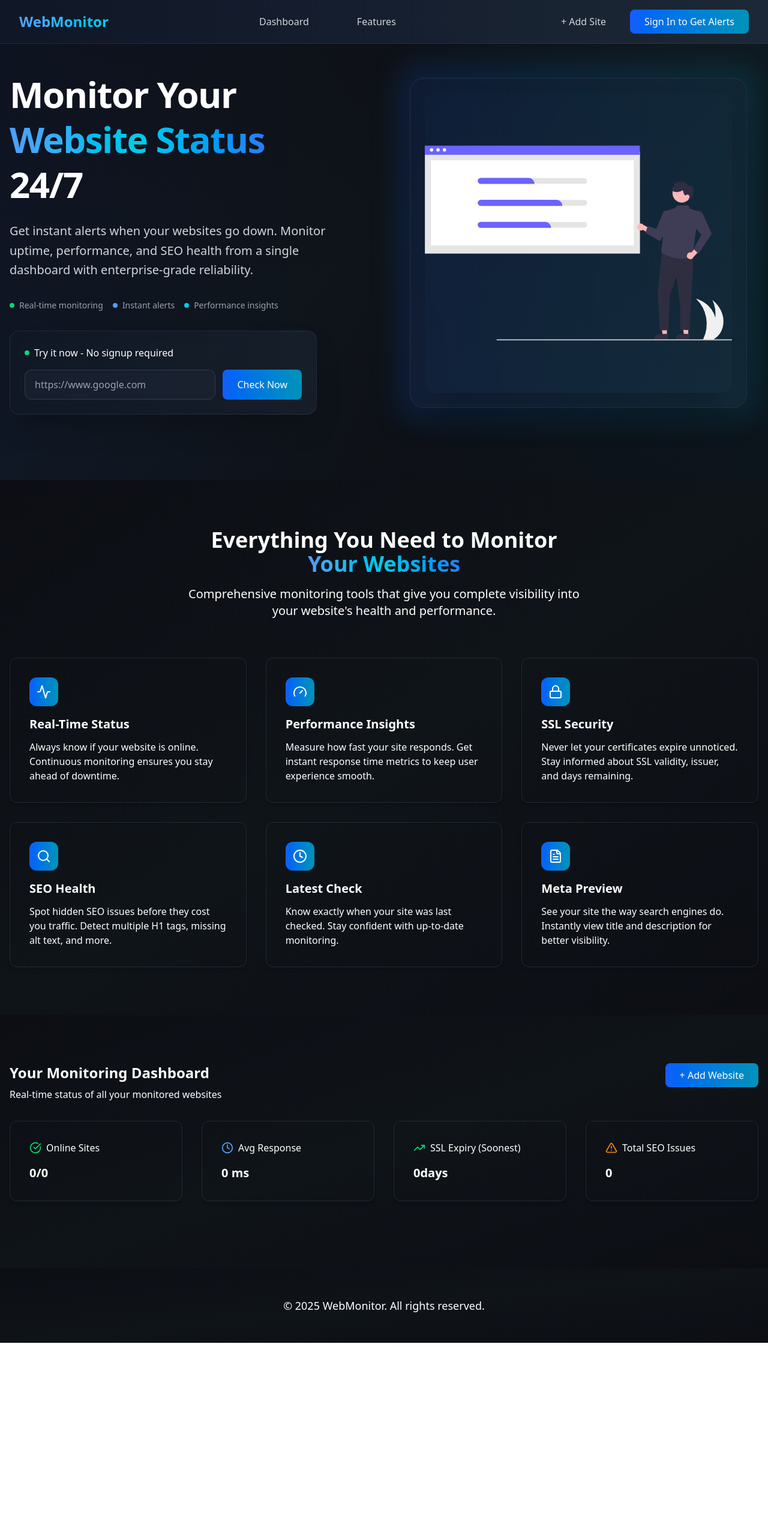
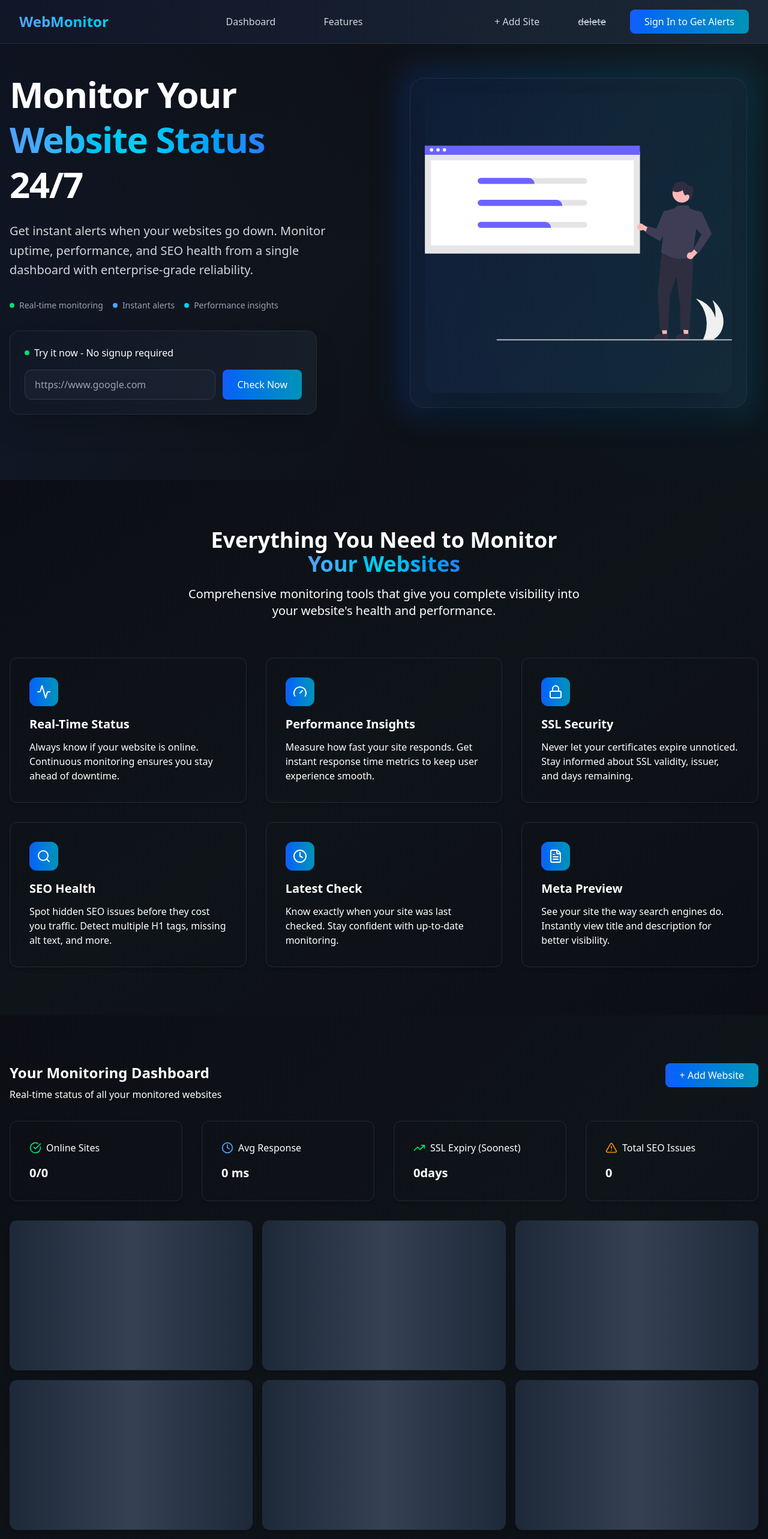
Before and after one commit to Dineshsoni02/WebmonitorV2, a React (Vite) app in the folder frontend/: page / in a window 1280 px wide. Shown: the top 2565 px of the page at 60% size. Before the commit the page ends 2238 px from the top, so only its background shows below. Built offline with nearby package versions, Linux system fonts and the light colour scheme.

Commit message:
loading in websites

```diff
--- a/frontend/src/components/BodyComponent.jsx
+++ b/frontend/src/components/BodyComponent.jsx
@@ -111,6 +111,13 @@ export const NavigationBar = () => {
               + Add Site
             </Button>
 
+            <Button
+              onClick={() => localStorage.clear()}
+              variant="none"
+              className="text-gray-300 hover:text-white transition-colors duration-200 font-medium px-4 py-2 rounded-lg hover:bg-gray-700/50 cursor-pointer"
+            >
+              <del>delete</del>
+            </Button>
             {user ? (
               <UserHeader />
             ) : (
@@ -421,24 +428,8 @@ export const FooterSection = () => {
 const DashboardSection = ({ setShowModal }) => {
   const [websiteList, setWebsiteList] = useState([]);
   const [isRechecking, setIsRechecking] = useState(false);
-
+  const [loading, setLoading] = useState(false);
   const { user } = useAuth();
-
-  // const loadWebsites = async () => {
-  //   const websites = (await getAllWebsites(user)) || []; // ensure array
-  //   // setWebsiteList(websites);
-  //   // console.log("websites", websites);
-  //   const statsPromises = websites?.map(async (website) => {
-  //     const websiteStats = await getWebsiteStats(website);
-  //     return websiteStats;
-  //   });
-
-  //   const websitesWithStats = await Promise.all(statsPromises);
-
-  //   console.log("websiteWithStats", websitesWithStats);
-
-  //   // setWebsiteList((prev) => [...prev, websiteWithId]);
-  // };
 
   const loadWebsites = async (user, token) => {
     // console.log("user", user);
@@ -451,35 +442,19 @@ const DashboardSection = ({ setShowModal }) => {
     }
   };
 
-  //  const loadWebsites = async () => {
-  //     if (user) {
-  //       const websites = await getAllWebsites(user);
-  //       // setWebsiteList(websites);
-  //       console.log("websites", websites);
-  //       for (const website of websites) {
-  //         const websiteStats = await getWebsiteStats(website);
-  //         const websiteWithId = {
-  //           ...websiteStats,
-  //           id: website._id,
-  //         };
-
-  //         console.log("websiteWithId", websiteWithId);
-  //         setWebsiteList((prev) => [...prev, websiteWithId]);
-  //       }
-  //     } else {
-  //       const websites = getAllWebsitesFromLocalStorage();
-  //       setWebsiteList((prev) => [...prev, ...websites]);
-  //     }
-  //   };
-
   useEffect(() => {
+    const localSites = getAllWebsitesFromLocalStorage();
+    setWebsiteList(localSites);
     const fetchWebsites = async () => {
+      setLoading(true);
       const mergedWebsites = await loadWebsites(
         user,
         user?.tokens?.accessToken?.token
       );
       setWebsiteList(mergedWebsites);
+      setLoading(false);
     };
+
     fetchWebsites();
   }, [user]);
 
@@ -635,7 +610,18 @@ const DashboardSection = ({ setShowModal }) => {
       </div>
 
       <div className="container mx-auto px-4 max-w-7xl mt-8 grid grid-cols-1 md:grid-cols-2 lg:grid-cols-3 gap-0 lg:gap-4">
-        {websiteList.map((website) => (
+        {!loading
+          ? Array(8)
+              .fill(null)
+              .map((_, i) => (
+                <div
+                  key={i}
+                  className="relative bg-gray-900/50 border border-gray-700/50 rounded-xl shadow-lg p-6 h-[250px]  overflow-hidden"
+                >
+                  <div className="absolute inset-0 bg-gradient-to-r from-gray-800 via-gray-700 to-gray-800 animate-shimmer" />
+                </div>
+              ))
+          : websiteList.map((website) => (
               <WebsiteCard
                 // key={`${user ? website?.id : website?.data?.id}`}
                 key={website?.data?.id}
```
Lines whose indentation alone changed are shown as unchanged.
